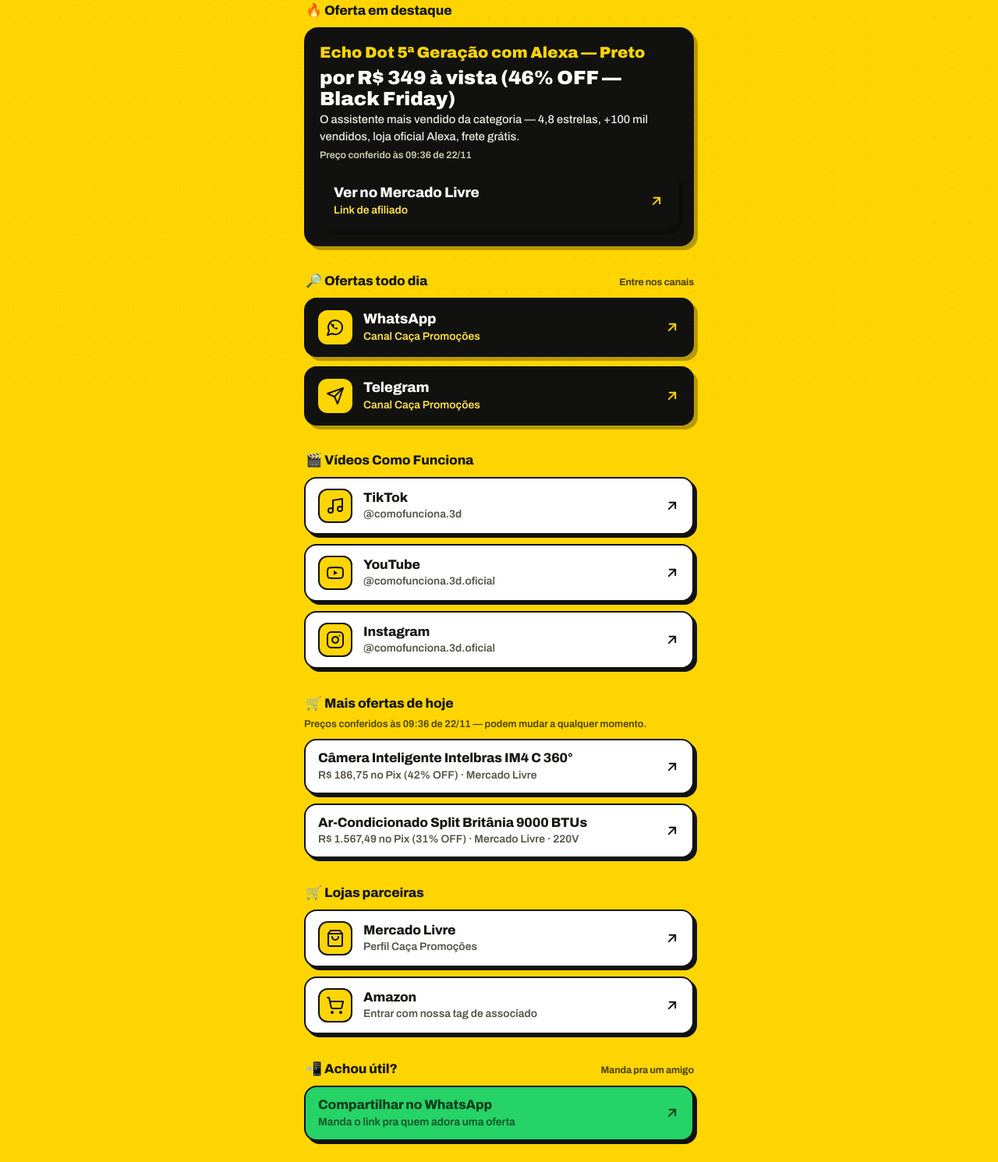
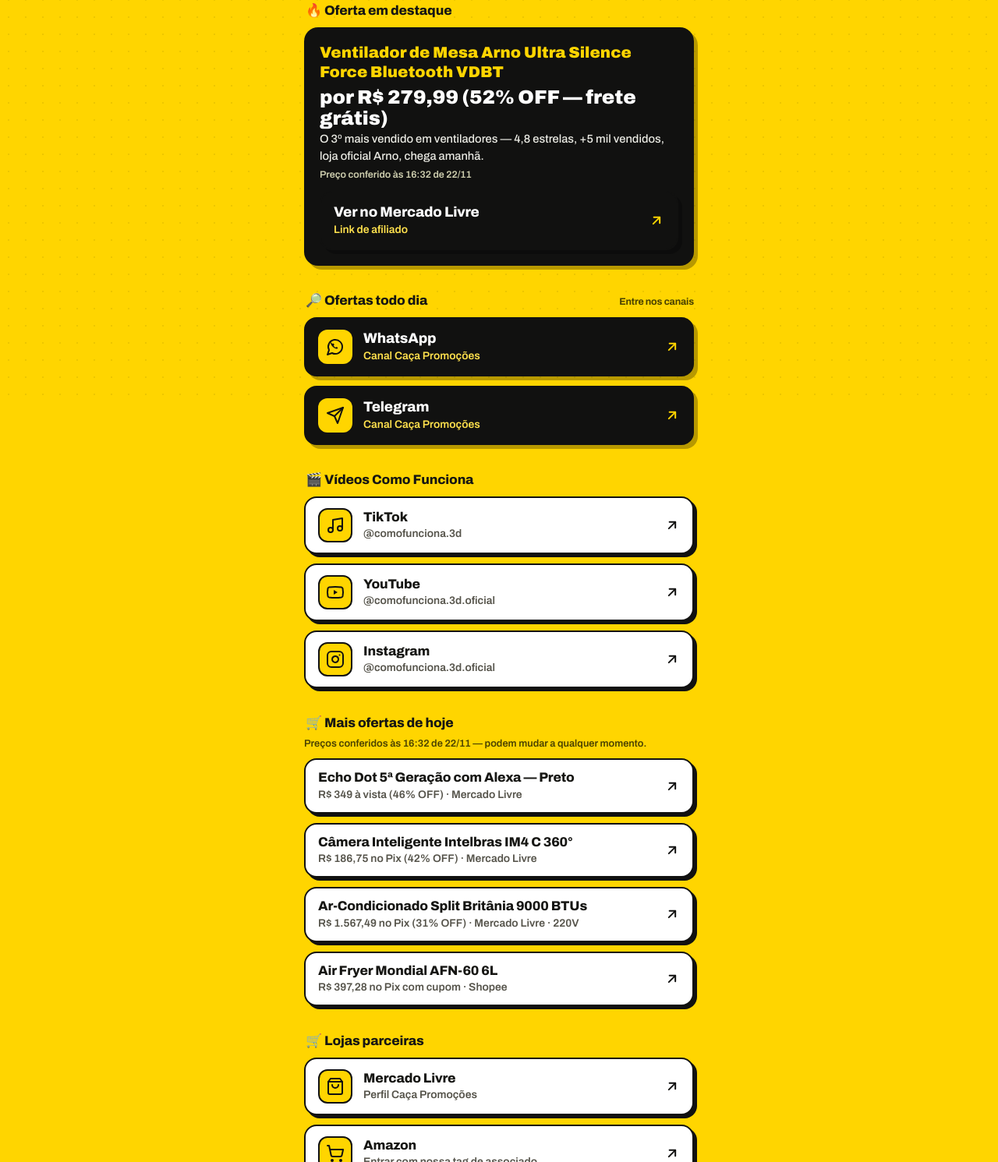
Before and after one commit to achadododia59/achadododia59.github.io, a plain HTML site: page index.html in a window 1280 px wide. Shown: the part 275-1766 px from the top of the page at 78% size. Drawn offline with Linux system fonts and the light colour scheme.

Commit message:
Add files via upload

```diff
--- a/index.html
+++ b/index.html
@@ -247,11 +247,11 @@
       <section aria-labelledby="sec-destaque">
         <h2 id="sec-destaque">🔥 Oferta em destaque</h2>
         <div class="destaque-card">
-          <p class="destaque-prod">Echo Dot 5ª Geração com Alexa — Preto</p>
-          <p class="destaque-preco">por R$ 349 à vista (46% OFF — Black Friday)</p>
-          <p class="destaque-info">O assistente mais vendido da categoria — 4,8 estrelas, +100 mil vendidos, loja oficial Alexa, frete grátis.</p>
-          <p class="destaque-carimbo">Preço conferido às 09:36 de 22/11</p>
-          <a data-goatcounter-click="destaque-oferta" class="btn btn-primary" href="https://meli.la/2d8SpQi" target="_blank" rel="noopener noreferrer" aria-label="Ver o Echo Dot 5ª Geração no Mercado Livre (abre em nova aba)">
+          <p class="destaque-prod">Ventilador de Mesa Arno Ultra Silence Force Bluetooth VDBT</p>
+          <p class="destaque-preco">por R$ 279,99 (52% OFF — frete grátis)</p>
+          <p class="destaque-info">O 3º mais vendido em ventiladores — 4,8 estrelas, +5 mil vendidos, loja oficial Arno, chega amanhã.</p>
+          <p class="destaque-carimbo">Preço conferido às 16:32 de 22/11</p>
+          <a data-goatcounter-click="destaque-oferta" class="btn btn-primary" href="https://meli.la/11sBdcM" target="_blank" rel="noopener noreferrer" aria-label="Ver o Ventilador de Mesa Arno no Mercado Livre (abre em nova aba)">
             <span class="txt">
               <span class="t">Ver no Mercado Livre</span>
               <span class="s">Link de afiliado</span>
@@ -341,8 +341,15 @@
       <!-- OFERTAS-INICIO: as rodadas substituem TODO o miolo entre OFERTAS-INICIO e OFERTAS-FIM pelas DEMAIS ofertas postadas no dia (fora a do destaque), no mesmo formato de linhas compactas, com a nota de conferência da rodada. -->
       <section aria-labelledby="sec-ofertas-dia">
         <h2 id="sec-ofertas-dia">🛒 Mais ofertas de hoje</h2>
-        <p class="ofertas-nota">Preços conferidos às 09:36 de 22/11 — podem mudar a qualquer momento.</p>
+        <p class="ofertas-nota">Preços conferidos às 16:32 de 22/11 — podem mudar a qualquer momento.</p>
         <div class="links">
+          <a data-goatcounter-click="oferta-mercadolivre" class="btn btn-light" href="https://meli.la/2d8SpQi" target="_blank" rel="noopener noreferrer" aria-label="Echo Dot 5ª Geração com Alexa — Preto — ver no Mercado Livre (abre em nova aba)">
+            <span class="txt">
+              <span class="t">Echo Dot 5ª Geração com Alexa — Preto</span>
+              <span class="s">R$ 349 à vista (46% OFF) · Mercado Livre</span>
+            </span>
+            <span class="arrow" aria-hidden="true"><svg viewBox="0 0 24 24" fill="none" stroke="currentColor" stroke-width="2.4" stroke-linecap="round" stroke-linejoin="round"><path d="M7 17 17 7"></path><path d="M8 7h9v9"></path></svg></span>
+          </a>
           <a data-goatcounter-click="oferta-mercadolivre" class="btn btn-light" href="https://meli.la/2zyVd7F" target="_blank" rel="noopener noreferrer" aria-label="Câmera Inteligente Intelbras IM4 C 360° — ver no Mercado Livre (abre em nova aba)">
             <span class="txt">
               <span class="t">Câmera Inteligente Intelbras IM4 C 360°</span>
@@ -354,6 +361,13 @@
             <span class="txt">
               <span class="t">Ar-Condicionado Split Britânia 9000 BTUs</span>
               <span class="s">R$ 1.567,49 no Pix (31% OFF) · Mercado Livre · 220V</span>
+            </span>
+            <span class="arrow" aria-hidden="true"><svg viewBox="0 0 24 24" fill="none" stroke="currentColor" stroke-width="2.4" stroke-linecap="round" stroke-linejoin="round"><path d="M7 17 17 7"></path><path d="M8 7h9v9"></path></svg></span>
+          </a>
+          <a data-goatcounter-click="oferta-shopee" class="btn btn-light" href="https://s.shopee.com.br/9zzKrrrDLr" target="_blank" rel="noopener noreferrer" aria-label="Air Fryer Mondial AFN-60 6L — ver na Shopee (abre em nova aba)">
+            <span class="txt">
+              <span class="t">Air Fryer Mondial AFN-60 6L</span>
+              <span class="s">R$ 397,28 no Pix com cupom · Shopee</span>
             </span>
             <span class="arrow" aria-hidden="true"><svg viewBox="0 0 24 24" fill="none" stroke="currentColor" stroke-width="2.4" stroke-linecap="round" stroke-linejoin="round"><path d="M7 17 17 7"></path><path d="M8 7h9v9"></path></svg></span>
           </a>
```
